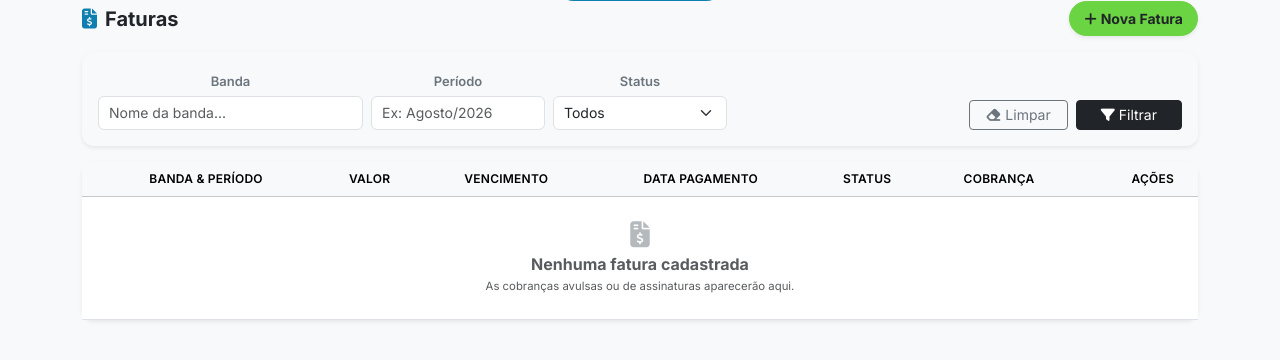
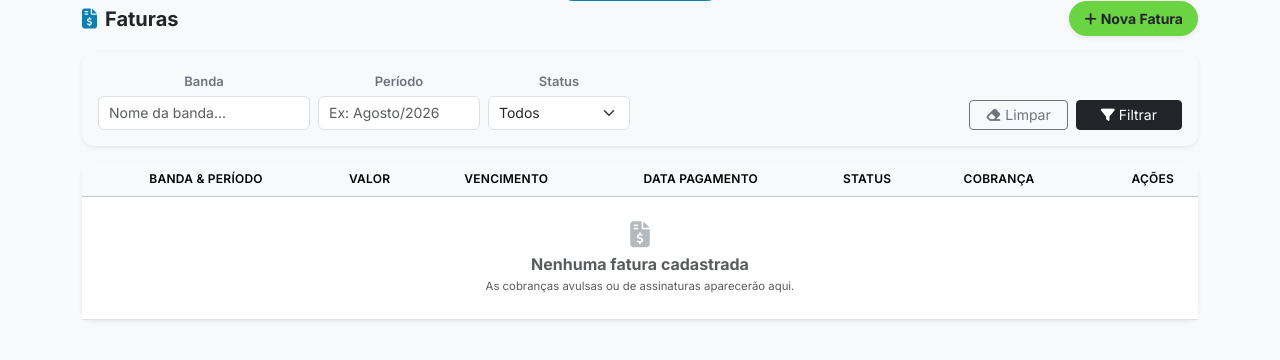
Before and after one commit to backstageprosite/backstage_pro, a Django app: template core/templates/core/admin/cobrancas.html in a window 1280 px wide. Shown: the part 271-631 px from the top of the page. Run offline with Django 5.2, Linux system fonts and the light colour scheme; the template is opened without the code that fills it, so the values that code supplies are empty; parts of the project's set-up code (start-up, migrations or seed data) failed here and were passed over.

Commit message:
fix: compact filter bar in billings page to keep all inputs and buttons on single line

```diff
--- a/core/templates/core/admin/cobrancas.html
+++ b/core/templates/core/admin/cobrancas.html
@@ -90,16 +90,16 @@
     <!-- Filtros e Busca -->
     <div class="card shadow-sm border-0 mb-3" style="border-radius: 12px; background-color: #f8f9fa;">
         <div class="card-body p-3">
-            <form method="GET" class="row g-2 align-items-end">
-                <div class="col-12 col-md-6 col-lg-3">
+            <form method="GET" class="row g-2 align-items-end flex-nowrap overflow-auto pb-1 pb-md-0">
+                <div class="col-auto" style="min-width: 160px; max-width: 220px; flex: 1 1 auto;">
                     <label class="form-label">Banda</label>
                     <input type="text" name="q" class="form-control" placeholder="Nome da banda..." value="{{ request.GET.q|default:'' }}">
                 </div>
-                <div class="col-6 col-md-3 col-lg-2">
+                <div class="col-auto" style="min-width: 130px; max-width: 170px; flex: 1 1 auto;">
                     <label class="form-label">Período</label>
                     <input type="text" name="period" class="form-control" placeholder="Ex: Agosto/2026" value="{{ request.GET.period|default:'' }}">
                 </div>
-                <div class="col-6 col-md-3 col-lg-2">
+                <div class="col-auto" style="min-width: 120px; max-width: 150px; flex: 1 1 auto;">
                     <label class="form-label">Status</label>
                     <select name="status" class="form-select">
                         <option value="">Todos</option>
@@ -112,7 +112,7 @@
                         <option value="ISENTO" {% if request.GET.status == 'ISENTO' %}selected{% endif %}>Isentas</option>
                     </select>
                 </div>
-                <div class="col-12 col-lg-auto ms-lg-auto mt-2 mt-lg-0 text-end d-flex gap-2 justify-content-end align-items-center">
+                <div class="col-auto ms-auto d-flex gap-2 justify-content-end align-items-center flex-shrink-0">
                     <a href="{% url 'admin_painel:cobrancas' %}" class="btn btn-sm btn-outline-secondary px-3" style="height: 30px; font-family: Inter, sans-serif; font-size: 14px; font-weight: 400; padding: 4px 16px; border-radius: 4px; border: 1px solid #6C757D; color: #6C757D; background-color: transparent; display: inline-flex; align-items: center; white-space: nowrap;" onmouseover="this.style.backgroundColor='#6C757D'; this.style.color='#FFFFFF';" onmouseout="this.style.backgroundColor='transparent'; this.style.color='#6C757D';">
                         <i class="fa-solid fa-eraser me-1" style="font-size: 14px; font-weight: 900;"></i> Limpar
                     </a>
```
